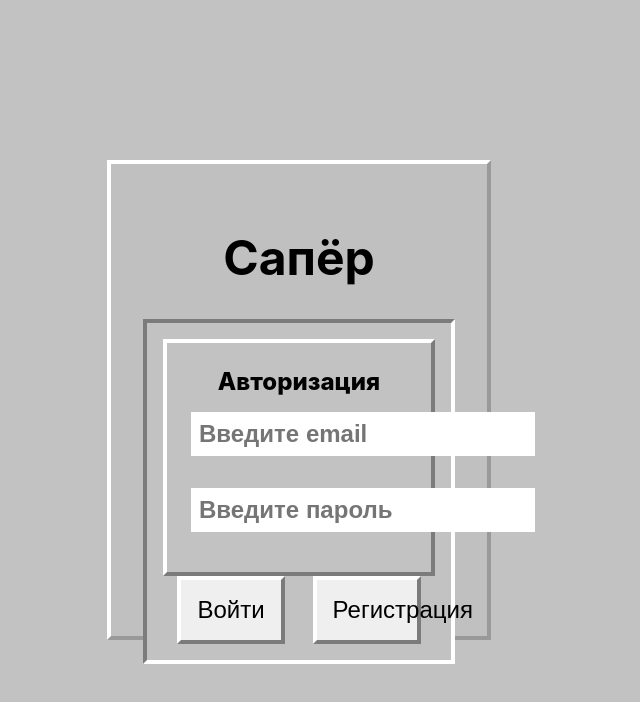
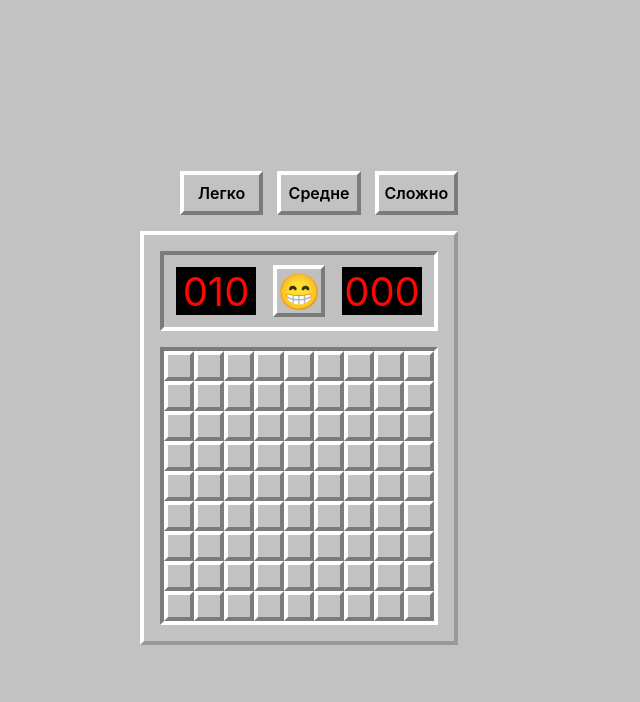
Before and after one commit to Alexus-bat/react-game, a React (Create React App) app: page /game/easy in a window 1280 px wide. Before the commit this address led to /. Shown: the top 702 px of the page, without its empty margins (341-981 px from the left). Built offline with nearby package versions, Linux system fonts and the light colour scheme.

Commit message:
fix: add level

```diff
--- a/src/components/App/App.scss
+++ b/src/components/App/App.scss
@@ -19,8 +19,8 @@
     @include borders(#7b7b7b, white);
     margin-top: 16px;
     display: grid;
-    grid-template-rows: repeat(9, 1fr);
-    grid-template-columns: repeat(9, 1fr);
+    // grid-template-rows: repeat(9, 1fr);
+    // grid-template-columns: repeat(9, 1fr);
 }
 
 .Face {
@@ -33,3 +33,26 @@
     align-items: center;
     cursor: pointer;
 }
+
+.nav {
+    ul {
+        width: 100%;
+        display: flex;
+        justify-content: space-between;
+
+        li {
+            list-style: none;
+            width: 30%;
+            text-align: center;
+            @include borders;
+            padding: .5rem 0;
+
+            a {
+                font-size: 1rem;
+                font-weight: 600;
+                color: black;
+                text-decoration: none;
+            }
+        }
+    }
+}
--- a/src/components/App/App.tsx
+++ b/src/components/App/App.tsx
@@ -1,16 +1,39 @@
 import React from 'react';
-import {BrowserRouter as Router} from 'react-router-dom';
-import Game from './Game';
+import {BrowserRouter as Router, NavLink} from 'react-router-dom';
 import { useRoutes } from './useRoutes';
 
 const App: React.FC = () => {
-    const routes = useRoutes(false);
+    const routes = useRoutes(true);
     return (
-        <Router>
-            <div>
-                {routes}
-            </div>
-        </Router>
+        <>
+            <Router>
+            <nav className="nav">
+                <ul>
+                    <li>
+                        <a href="/game/easy">Легко</a>
+                        {/* <NavLink to="/game/easy">
+                            Easy
+                        </NavLink> */}
+                    </li>
+                    <li>
+                        <a href="/game/medium">Средне</a>
+                        {/* <NavLink to="/game/medium">
+                            medium
+                        </NavLink> */}
+                    </li>
+                    <li>
+                        <a href="/game/hard">Сложно</a>
+                        {/* <NavLink to="/game/hard">
+                            hard
+                        </NavLink> */}
+                    </li>
+                </ul>
+            </nav>
+                <div>
+                    {routes}
+                </div>
+            </Router>
+        </>
     )
 }
 
--- a/src/components/App/Game.tsx
+++ b/src/components/App/Game.tsx
@@ -4,16 +4,24 @@ import NumberDisplay from '../NumberDisplay/NumberDisplay';
 import {generateCells, openMultipleCells} from '../../utils/index'
 import Button from '../Button/Button';
 import {Cell, CellState, CellValue, Face} from '../../types/index';
-import { MAX_COLS, MAX_ROWS } from '../../constants';
 
 import './App.scss';
 
-const Game: React.FC = () => {
-    const [cells, setCells] = useState<Cell[][]>(generateCells());
+interface GameConfigProps {
+    config: {
+        MAX_ROWS: number;
+        MAX_COLS: number;
+        NO_OF_BOMBS: number;
+    }
+}
+
+const Game: React.FC<GameConfigProps> = ({config}) => {
+    const {MAX_COLS, MAX_ROWS, NO_OF_BOMBS} = config;
+    const [cells, setCells] = useState<Cell[][]>(generateCells(config));
     const [face, setFace] = useState<Face>(Face.smile);
     const [time, setTime] = useState<number>(0);
     const [live, setLive] = useState<boolean>(false);
-    const [bombCounter, setBombCounter] = useState<number>(10);
+    const [bombCounter, setBombCounter] = useState<number>(NO_OF_BOMBS);
     const [hasLost, setHasLost] = useState<boolean>(false);
     const [hasWon, setHasWon] = useState<boolean>(false);
 
@@ -62,13 +70,15 @@ const Game: React.FC = () => {
     }, [hasWon]);
 
     const handleCellClick = (rowParam: number, colParam: number) => (): void => {
+        if (hasLost) return;
+
         let newCells = cells.slice();
 
         //start the game
         if (!live) {
             let isABomb = newCells[rowParam][colParam].value === CellValue.bomb;
             while (isABomb) {
-                newCells = generateCells();
+                newCells = generateCells(config);
                 if (newCells[rowParam][colParam].value !== CellValue.bomb) {
                     isABomb = false;
                     break;
@@ -91,7 +101,7 @@ const Game: React.FC = () => {
             setCells(newCells);
             return;
         } else if (currentCell.value === CellValue.none) {
-            newCells = openMultipleCells(newCells, rowParam, colParam);
+            newCells = openMultipleCells(newCells, rowParam, colParam, MAX_COLS, MAX_ROWS);
         } else {
             newCells[rowParam][colParam].state = CellState.visible;
         }
@@ -151,9 +161,10 @@ const Game: React.FC = () => {
     const handleFaceClick = (): void => {
         setLive(false);
         setTime(0);
-        setCells(generateCells());
+        setCells(generateCells(config));
         setHasLost(false);
         setHasWon(false);
+        setBombCounter(NO_OF_BOMBS);
     }
 
     const renderCells = (): React.ReactNode => {
@@ -196,7 +207,14 @@ const Game: React.FC = () => {
                 </div>
                 <NumberDisplay value={time} />
             </div>
-            <div className="Body">{renderCells()}</div>
+            <div
+                className="Body"
+                style={{
+                    gridTemplateColumns: `repeat(${MAX_COLS}, 1fr)`,
+                    gridTemplateRows: `repeat(${MAX_ROWS}, 1fr)`
+                    }}>
+                {renderCells()}
+            </div>
         </div>
     )
 };
--- a/src/components/App/useRoutes.tsx
+++ b/src/components/App/useRoutes.tsx
@@ -1,5 +1,6 @@
 import React from 'react';
 import {Switch, Route, Redirect} from 'react-router-dom'
+import { GAME_CONFIG } from '../../constants';
 import { AuthPage } from './AuthPage';
 import Game from './Game';
 import { ScorePage } from './ScorePage';
@@ -8,13 +9,18 @@ export const useRoutes = (isAuthenticated: boolean) => {
     if (isAuthenticated) {
         return (
             <Switch>
-                <Route path="/game" exact>
-                    <Game />
+                <Route path="/game/easy" exact>
+                    <Game config={GAME_CONFIG.easy} />
+                </Route>
+                <Route path="/game/medium" exact>
+                    <Game config={GAME_CONFIG.medium} />
+                </Route>
+                <Route path="/game/hard" exact>
+                    <Game config={GAME_CONFIG.hard} />
                 </Route>
                 <Route path="/score" exact>
                     <ScorePage />
                 </Route>
-                <Redirect to="game" />
             </Switch>
         )
     }
--- a/src/constants/index.ts
+++ b/src/constants/index.ts
@@ -1,3 +1,21 @@
 export const MAX_ROWS = 9;
 export const MAX_COLS = 9;
 export const NO_OF_BOMBS = 10;
+
+export const GAME_CONFIG = {
+    easy: {
+        MAX_ROWS: 9,
+        MAX_COLS: 9,
+        NO_OF_BOMBS: 10
+    },
+    medium: {
+        MAX_ROWS: 16,
+        MAX_COLS: 16,
+        NO_OF_BOMBS: 40
+    },
+    hard: {
+        MAX_ROWS: 16,
+        MAX_COLS: 30,
+        NO_OF_BOMBS: 99
+    }
+}
--- a/src/utils/index.ts
+++ b/src/utils/index.ts
@@ -1,7 +1,6 @@
-import {MAX_COLS, MAX_ROWS, NO_OF_BOMBS} from '../constants/index';
 import {Cell, CellValue, CellState} from '../types/index';
 
-const grabAllAdjacentCells = (cells: Cell[][], rowParam: number, colParam: number): {
+const grabAllAdjacentCells = (cells: Cell[][], rowParam: number, colParam: number, MAX_COLS: number, MAX_ROWS: number): {
     topLeftCell: Cell | null,
     topCell: Cell | null,
     topRightCell: Cell | null,
@@ -32,7 +31,13 @@ const grabAllAdjacentCells = (cells: Cell[][], rowParam: number, colParam: numbe
     }
 }
 
-export const generateCells = (): Cell[][] => {
+type configProp = {
+    MAX_ROWS: number;
+    MAX_COLS: number;
+    NO_OF_BOMBS: number;
+}
+
+export const generateCells = ({MAX_COLS, MAX_ROWS, NO_OF_BOMBS}: configProp): Cell[][] => {
     let cells: Cell[][] = [];
     for (let row = 0; row < MAX_ROWS; row++) {
         cells.push([]);
@@ -77,7 +82,7 @@ export const generateCells = (): Cell[][] => {
             }
 
             let numberOfBombs = 0;
-            const {topLeftCell, topCell, topRightCell, leftCell, rightCell, bottomLeftCell, bottomCell, bottomRightCell} = grabAllAdjacentCells(cells, rowIndex, colIndex);
+            const {topLeftCell, topCell, topRightCell, leftCell, rightCell, bottomLeftCell, bottomCell, bottomRightCell} = grabAllAdjacentCells(cells, rowIndex, colIndex, MAX_COLS, MAX_ROWS);
 
             if (topLeftCell?.value === CellValue.bomb) {
                 numberOfBombs++;
@@ -116,7 +121,7 @@ export const generateCells = (): Cell[][] => {
     return cells;
 }
 
-export const openMultipleCells = (cells: Cell[][], rowParam: number, colParam: number): Cell[][] => {
+export const openMultipleCells = (cells: Cell[][], rowParam: number, colParam: number, MAX_COLS: number, MAX_ROWS: number): Cell[][] => {
     const currentCell = cells[rowParam][colParam];
 
     if (currentCell.state === CellState.visible || currentCell.state === CellState.flagged) {
@@ -127,11 +132,11 @@ export const openMultipleCells = (cells: Cell[][], rowParam: number, colParam: n
 
     newCells[rowParam][colParam].state = CellState.visible;
 
-    const {topLeftCell, topCell, topRightCell, leftCell, rightCell, bottomLeftCell, bottomCell, bottomRightCell} = grabAllAdjacentCells(cells, rowParam, colParam);
+    const {topLeftCell, topCell, topRightCell, leftCell, rightCell, bottomLeftCell, bottomCell, bottomRightCell} = grabAllAdjacentCells(cells, rowParam, colParam, MAX_COLS, MAX_ROWS);
 
     if (topLeftCell?.state === CellState.open && topLeftCell.value !== CellValue.bomb) {
         if (topLeftCell.value === CellValue.none) {
-            newCells = openMultipleCells(newCells, rowParam - 1, colParam - 1);
+            newCells = openMultipleCells(newCells, rowParam - 1, colParam - 1, MAX_COLS, MAX_ROWS);
         } else {
             newCells[rowParam - 1][colParam - 1].state = CellState.visible;
         }
@@ -139,7 +144,7 @@ export const openMultipleCells = (cells: Cell[][], rowParam: number, colParam: n
 
     if (topCell?.state === CellState.open && topCell.value !== CellValue.bomb) {
         if (topCell.value === CellValue.none) {
-            newCells = openMultipleCells(newCells, rowParam - 1, colParam);
+            newCells = openMultipleCells(newCells, rowParam - 1, colParam, MAX_COLS, MAX_ROWS);
         } else {
             newCells[rowParam - 1][colParam].state = CellState.visible;
         }
@@ -147,7 +152,7 @@ export const openMultipleCells = (cells: Cell[][], rowParam: number, colParam: n
 
     if (topRightCell?.state === CellState.open && topRightCell.value !== CellValue.bomb) {
         if (topRightCell.value === CellValue.none) {
-            newCells = openMultipleCells(newCells, rowParam - 1, colParam + 1);
+            newCells = openMultipleCells(newCells, rowParam - 1, colParam + 1, MAX_COLS, MAX_ROWS);
         } else {
             newCells[rowParam - 1][colParam + 1].state = CellState.visible;
         }
@@ -155,7 +160,7 @@ export const openMultipleCells = (cells: Cell[][], rowParam: number, colParam: n
 
     if (leftCell?.state === CellState.open && leftCell.value !== CellValue.bomb) {
         if (leftCell.value === CellValue.none) {
-            newCells = openMultipleCells(newCells, rowParam, colParam - 1);
+            newCells = openMultipleCells(newCells, rowParam, colParam - 1, MAX_COLS, MAX_ROWS);
         } else {
             newCells[rowParam][colParam - 1].state = CellState.visible;
         }
@@ -163,7 +168,7 @@ export const openMultipleCells = (cells: Cell[][], rowParam: number, colParam: n
 
     if (rightCell?.state === CellState.open && rightCell.value !== CellValue.bomb) {
         if (rightCell.value === CellValue.none) {
-            newCells = openMultipleCells(newCells, rowParam, colParam + 1);
+            newCells = openMultipleCells(newCells, rowParam, colParam + 1, MAX_COLS, MAX_ROWS);
         } else {
             newCells[rowParam][colParam + 1].state = CellState.visible;
         }
@@ -171,7 +176,7 @@ export const openMultipleCells = (cells: Cell[][], rowParam: number, colParam: n
 
     if (bottomLeftCell?.state === CellState.open && bottomLeftCell.value !== CellValue.bomb) {
         if (bottomLeftCell.value === CellValue.none) {
-            newCells = openMultipleCells(newCells, rowParam + 1, colParam - 1);
+            newCells = openMultipleCells(newCells, rowParam + 1, colParam - 1, MAX_COLS, MAX_ROWS);
         } else {
             newCells[rowParam + 1][colParam - 1].state = CellState.visible;
         }
@@ -179,7 +184,7 @@ export const openMultipleCells = (cells: Cell[][], rowParam: number, colParam: n
 
     if (bottomCell?.state === CellState.open && bottomCell.value !== CellValue.bomb) {
         if (bottomCell.value === CellValue.none) {
-            newCells = openMultipleCells(newCells, rowParam + 1, colParam);
+            newCells = openMultipleCells(newCells, rowParam + 1, colParam, MAX_COLS, MAX_ROWS);
         } else {
             newCells[rowParam + 1][colParam].state = CellState.visible;
         }
@@ -187,7 +192,7 @@ export const openMultipleCells = (cells: Cell[][], rowParam: number, colParam: n
 
     if (bottomRightCell?.state === CellState.open && bottomRightCell.value !== CellValue.bomb) {
         if (bottomRightCell.value === CellValue.none) {
-            newCells = openMultipleCells(newCells, rowParam + 1, colParam + 1);
+            newCells = openMultipleCells(newCells, rowParam + 1, colParam + 1, MAX_COLS, MAX_ROWS);
         } else {
             newCells[rowParam + 1][colParam + 1].state = CellState.visible;
         }
```
Also changed, not shown: 1 other file (tests, documents, lock files or other folders).
